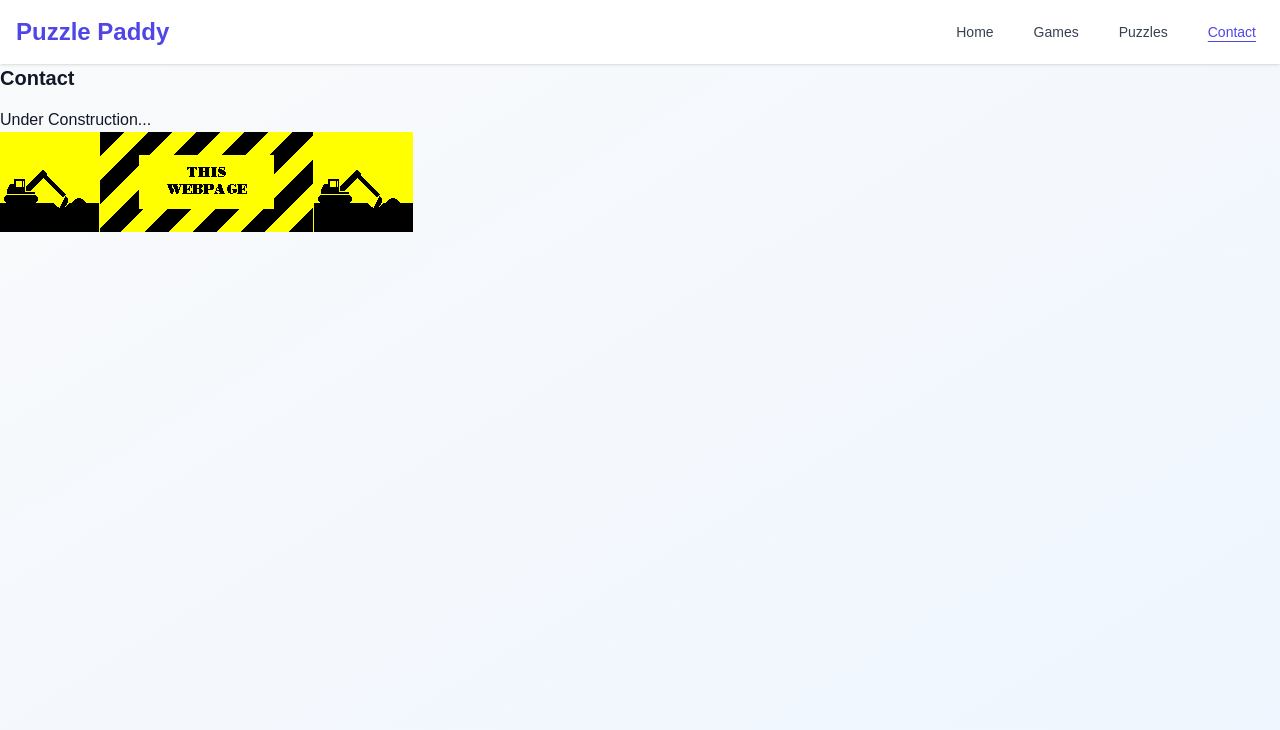
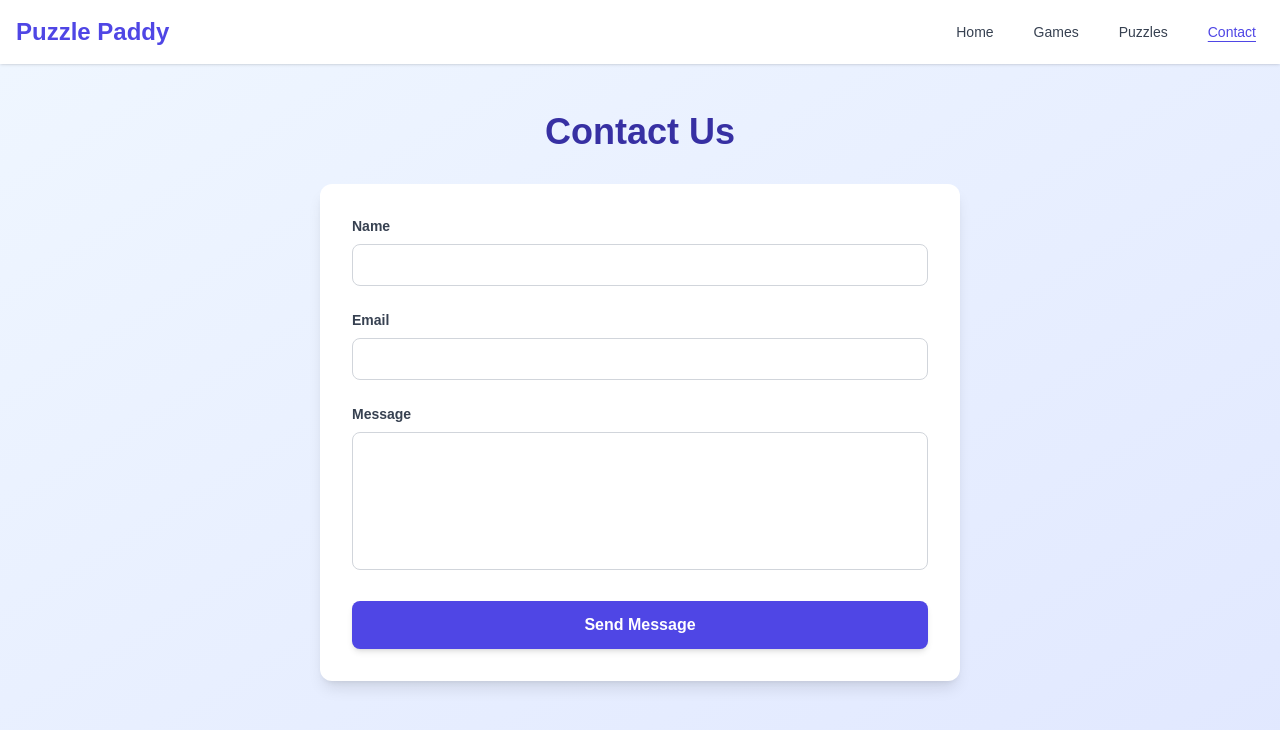
Before and after one commit to MichaelMcKibbin/puzzlepaddy.com, a Next.js app: page /contact in a window 1280 px wide. Shown: the top 730 px of the page. Built offline with nearby package versions, Linux system fonts and the light colour scheme.

Commit message:
feature: add contact page

```diff
--- a/package.json
+++ b/package.json
@@ -13,6 +13,7 @@
   },
   "dependencies": {
     "next": "^15.3.2",
+    "nodemailer": "^7.0.11",
     "react": "^19.1.0",
     "react-dom": "^19.1.0"
   }
--- a/pages/contact.js
+++ b/pages/contact.js
@@ -1,14 +1,103 @@
 // /pages/contact.js
+import { useState } from "react";
+
 export default function Contact() {
+    const [formData, setFormData] = useState({ name: "", email: "", message: "" });
+    const [status, setStatus] = useState("");
+
+    function handleChange(e) {
+        setFormData({ ...formData, [e.target.name]: e.target.value });
+    }
+
+    async function handleSubmit(e) {
+        e.preventDefault();
+        setStatus("Sending...");
+
+        try {
+            const response = await fetch("/api/contact", {
+                method: "POST",
+                headers: { "Content-Type": "application/json" },
+                body: JSON.stringify(formData),
+            });
+
+            if (response.ok) {
+                setStatus("✅ Message sent! We'll get back to you soon.");
+                setFormData({ name: "", email: "", message: "" });
+            } else {
+                setStatus("❌ Failed to send message. Please try again.");
+            }
+        } catch (error) {
+            setStatus("❌ Failed to send message. Please try again.");
+        }
+    }
+
     return (
-        <div>
-            <h2 className="text-xl font-semibold mb-4">Contact</h2>
-            <p>Under Construction...</p>
-            <img
-                src="/images/UNDERCON2.GIF"
-                alt="Under Construction"
-            />
+        <div className="min-h-screen bg-gradient-to-br from-blue-50 to-indigo-100 py-12">
+            <div className="max-w-2xl mx-auto px-4">
+                <h1 className="text-4xl font-bold text-center mb-8 text-indigo-800">Contact Us</h1>
 
+                <div className="bg-white rounded-xl shadow-lg p-8">
+                    <form onSubmit={handleSubmit} className="space-y-6">
+                        <div>
+                            <label htmlFor="name" className="block text-sm font-semibold text-gray-700 mb-2">
+                                Name
+                            </label>
+                            <input
+                                type="text"
+                                id="name"
+                                name="name"
+                                value={formData.name}
+                                onChange={handleChange}
+                                required
+                                className="w-full px-4 py-2 border border-gray-300 rounded-lg focus:ring-2 focus:ring-indigo-500 focus:border-transparent"
+                            />
+                        </div>
+
+                        <div>
+                            <label htmlFor="email" className="block text-sm font-semibold text-gray-700 mb-2">
+                                Email
+                            </label>
+                            <input
+                                type="email"
+                                id="email"
+                                name="email"
+                                value={formData.email}
+                                onChange={handleChange}
+                                required
+                                className="w-full px-4 py-2 border border-gray-300 rounded-lg focus:ring-2 focus:ring-indigo-500 focus:border-transparent"
+                            />
+                        </div>
+
+                        <div>
+                            <label htmlFor="message" className="block text-sm font-semibold text-gray-700 mb-2">
+                                Message
+                            </label>
+                            <textarea
+                                id="message"
+                                name="message"
+                                value={formData.message}
+                                onChange={handleChange}
+                                required
+                                rows="5"
+                                className="w-full px-4 py-2 border border-gray-300 rounded-lg focus:ring-2 focus:ring-indigo-500 focus:border-transparent resize-none"
+                            />
+                        </div>
+
+                        <button
+                            type="submit"
+                            className="w-full bg-indigo-600 hover:bg-indigo-700 text-white font-bold py-3 px-6 rounded-lg transition-colors shadow-md"
+                        >
+                            Send Message
+                        </button>
+                    </form>
+
+                    {status && (
+                        <p className="mt-6 text-center text-lg font-semibold text-green-600">
+                            {status}
+                        </p>
+                    )}
+                </div>
+            </div>
         </div>
     );
 }
--- a/pages/index.js
+++ b/pages/index.js
@@ -7,10 +7,16 @@ export default function Home() {
                 <div className="text-center">
                     <h1 className="text-5xl font-bold mb-6">Welcome to Puzzle Paddy</h1>
                     <p className="text-xl text-gray-600 mb-8">Challenge your mind with interactive games and puzzles</p>
-                    <Link href="/games"
-                          className="bg-blue-600 hover:bg-blue-700 text-white font-bold py-3 px-8 rounded-lg text-lg transition-colors">
-                        Play Games
-                    </Link>
+                    <div className="flex flex-col gap-4 items-center">
+                        <Link href="/games"
+                              className="bg-blue-600 hover:bg-blue-700 text-white font-bold py-3 px-8 rounded-lg text-lg transition-colors">
+                            Play a Game?
+                        </Link>
+                        <Link href="/puzzles"
+                              className="bg-blue-600 hover:bg-blue-700 text-white font-bold py-3 px-8 rounded-lg text-lg transition-colors">
+                            Try a puzzle?
+                        </Link>
+                    </div>
                 </div>
             </div>
 
```
Also changed, not shown: 1 other file (tests, documents, lock files or other folders).
